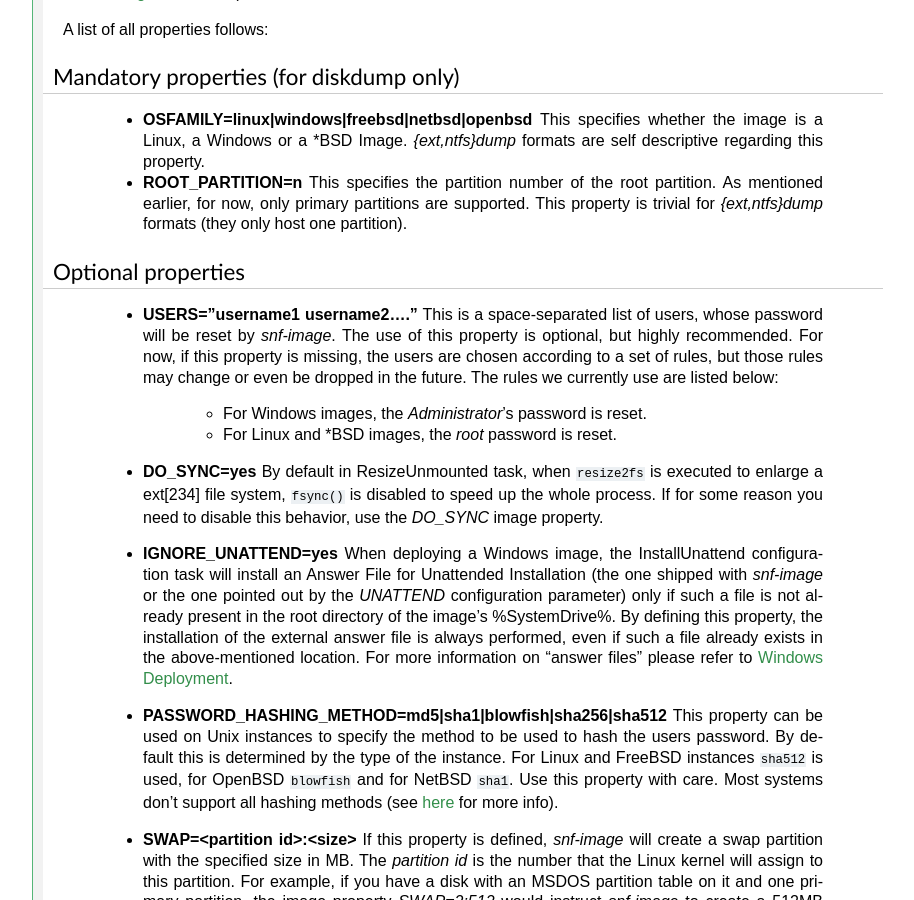
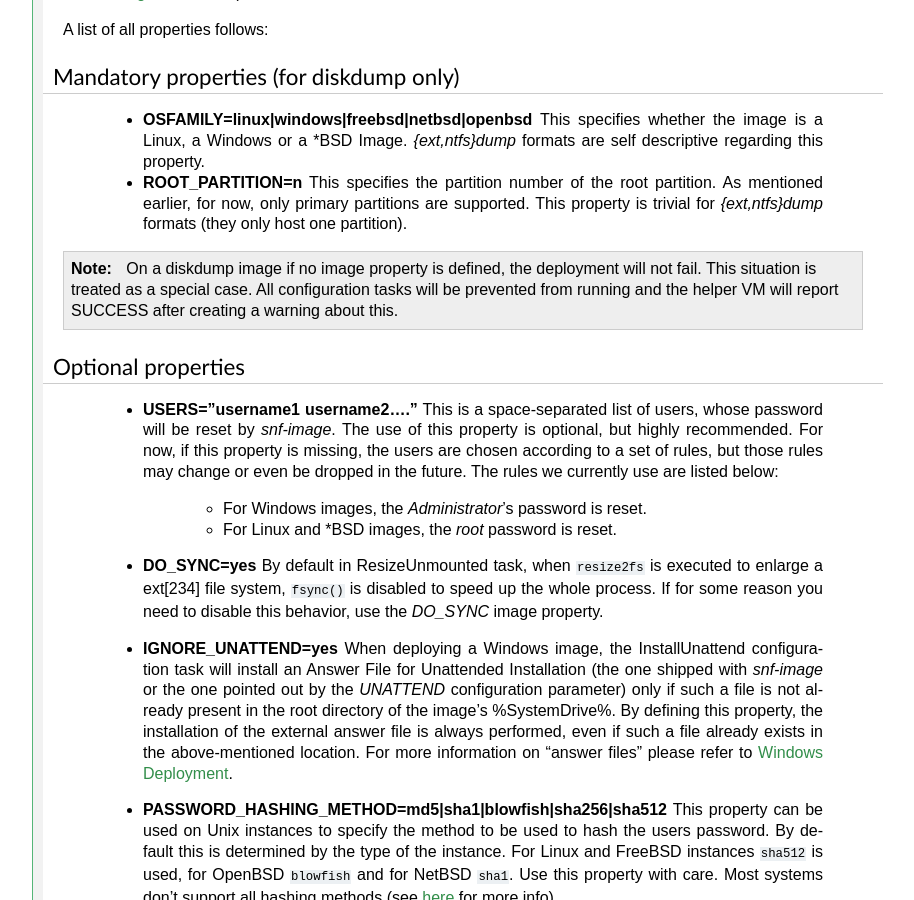
Before and after one commit to grnet/snf-image, a Sphinx documentation site: the page built from docs/interface.rst, in a window 1280 px wide and 900 px high, scrolled down 1716 px. Shown: the whole window, without its empty margins (187-1101 px from the left). Built offline with Sphinx 7.4.7, drawn with Linux system fonts in a browser that asks for light colours.

Commit message:
helper: Exclude all tasks if no properties defined
If no image properties are defined, then do not run any configuration
task. Prior to this commit, the system would fail if no image
properties were present.

```diff
--- a/docs/interface.rst
+++ b/docs/interface.rst
@@ -121,6 +121,11 @@ Mandatory properties (for diskdump only)
    This specifies the partition number of the root partition. As mentioned
    earlier, for now, only primary partitions are supported. This property is
    trivial for *{ext,ntfs}dump* formats (they only host one partition).
+
+.. note:: On a diskdump image if no image property is defined, the deployment
+   will not fail. This situation is treated as a special case. All
+   configuration tasks will be prevented from running and the helper VM will
+   report SUCCESS after creating a warning about this.
 
 Optional properties
 +++++++++++++++++++
```
Also changed, not shown: 1 other file.
